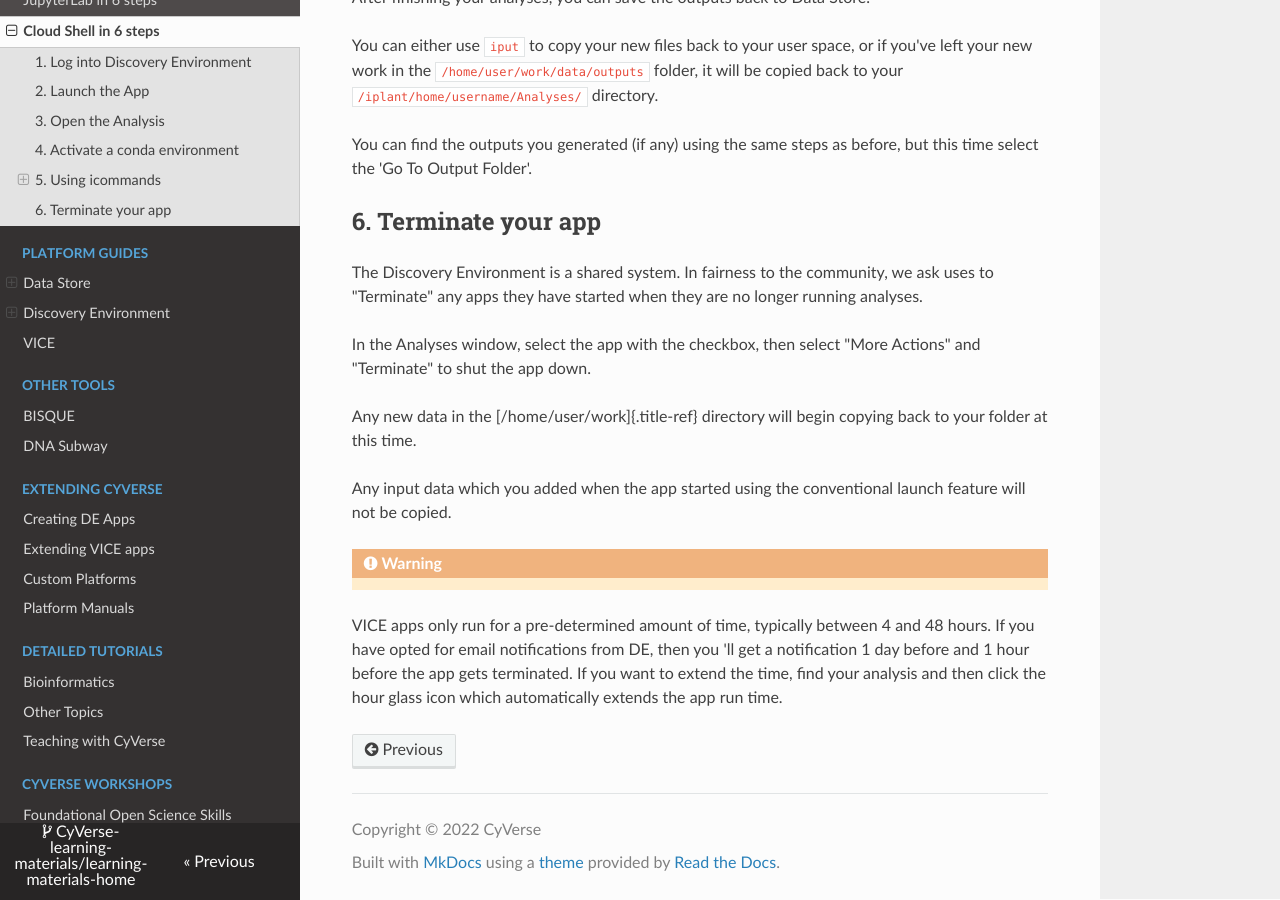
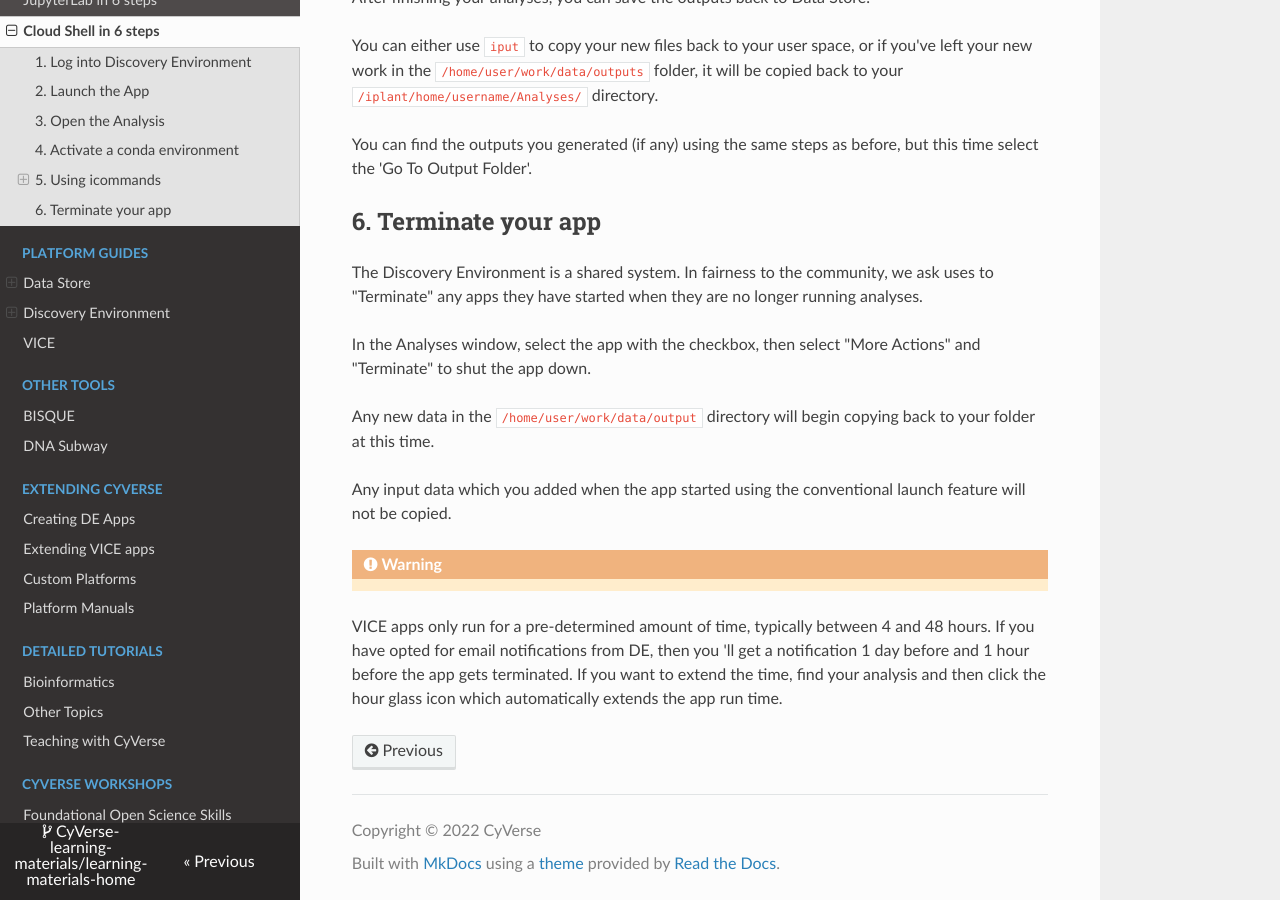
Before and after one commit to CyVerse-learning-materials/learning-materials-home, an MkDocs documentation site: the page built from docs/vice/quick-cloudshell.md, in a window 1280 px wide and 900 px high, scrolled down 3456 px. Built offline with MkDocs 1.6.1, drawn with Linux system fonts in a browser that asks for light colours; nearby versions of some CDN libraries.

Commit message:
Update quick-cloudshell.md

```diff
--- a/docs/vice/quick-cloudshell.md
+++ b/docs/vice/quick-cloudshell.md
@@ -102,7 +102,7 @@ they are no longer running analyses.
 
 In the Analyses window, select the app with the checkbox, then select "More Actions" and "Terminate" to shut the app down.
 
-Any new data in the [/home/user/work]{.title-ref} directory will begin copying back to your folder at this time.
+Any new data in the `/home/user/work/data/output` directory will begin copying back to your folder at this time.
 
 Any input data which you added when the app started using the conventional launch feature will not be copied.
 
```
